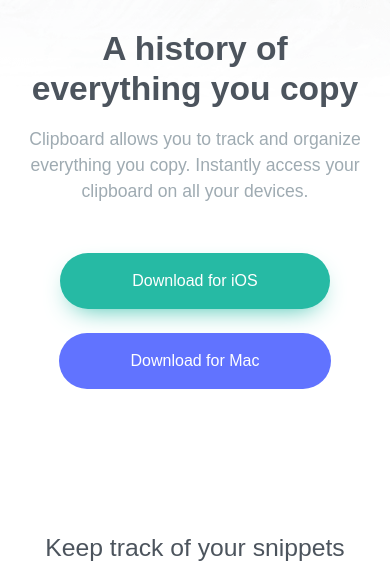
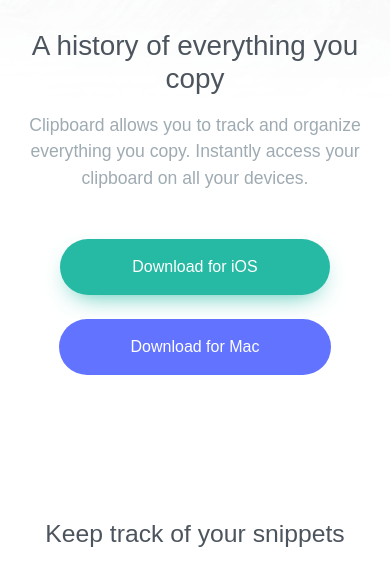
Before and after one commit to Samundra-github/Clipboard-Landing-Page, a plain HTML site: page Clipboard-Landing-Page/index.html in a window 390 px wide. Shown: the part 272-842 px from the top of the page. Drawn offline with nearby package versions, Linux system fonts and the light colour scheme; some packages are replaced by stand-ins of ours; a script that the page names is missing; a web font is replaced by a local one.

Commit message:
Add files via upload

```diff
--- a/Clipboard-Landing-Page/index.html
+++ b/Clipboard-Landing-Page/index.html
@@ -11,7 +11,7 @@
     </head>
     <body>
         <!--Header Section-->
-        <header class="header">
+        <header class="header container">
             <div class="header-content">
                 <div class="header-logo">
                     <img src="./images/logo.svg" alt="Clipboard-Landing-Page">
--- a/Clipboard-Landing-Page/sass/_mixin.scss
+++ b/Clipboard-Landing-Page/sass/_mixin.scss
@@ -5,14 +5,12 @@
     padding-top: 4rem;
 }
 
-@mixin text ($color, $weight, $size) {
-    color: $color !important;
-    font-family: 'Bai Jamjuree', sans-serif;
-    font-weight: $weight !important;
-    font-size: $size !important;
-    padding: 0 1rem !important;
+@mixin paragraph {
+    margin-top: 1rem;
+    margin-bottom: 3rem;
+    text-align: center;
+    max-width: 41rem;
 }
-
 
 @mixin button ($color) {
     background: $color;
@@ -21,5 +19,5 @@
     color: $buttonTextColor;
     padding: 0.9rem 2.5rem;
     font-family: 'Bai Jamjuree', sans-serif;
-    font-weight: 400
+    font-weight: 400;
 }
--- a/Clipboard-Landing-Page/sass/main.scss
+++ b/Clipboard-Landing-Page/sass/main.scss
@@ -27,14 +27,12 @@ h1 {
 h2 {
   font-size: 1.8rem;
 }
-p {
-  padding: 0 1rem;
-}
+
 p {
     color: $grayishBlue;
     font-family: 'Bai Jamjuree', sans-serif;
     font-weight: 400;
-    font-size: 1.1rem;;
+    font-size: 1.1rem;
 }
 
 .buttons {
@@ -67,6 +65,7 @@ p {
     background-image: url('../images/bg-header-desktop.png');
     background-repeat: no-repeat;
     background-size: 100%;
+    overflow: clip;
 
     .header-content {
         @include content;
@@ -242,7 +241,8 @@ p {
 
     .footer-social {
         padding-top: 4.5rem;
-        padding-left: 12rem;
+        padding-left: 8rem;
+        overflow: hidden;
     }
 
     .svg {
@@ -355,7 +355,7 @@ p {
       width: 100px !important;
     }
     .ml-4 {
-      margin-left: 0 !important;
+      margin-left: 0rem !important;
     }
     .p3 {
       padding: 1rem !important;
@@ -391,6 +391,9 @@ p {
     background-image: url('../images/bg-header-mobile.png');
     background-repeat: cover;
     background-size: 100%;
+    p {
+      padding: 0rem 1rem;
+    }
   }
   .buttons {
     flex-direction: column;
@@ -414,7 +417,6 @@ p {
       margin-right: auto;
     }
     .p3 {
-
       padding: 2rem !important;
     }
   }
@@ -422,8 +424,6 @@ p {
     padding: 2.375rem 5.313rem;
     .row {
       display: grid !important;
-      margin-left: calc(-1 * var(--bs-gutter-x)) !important;
-
     }
     .footer-logo {
         display: block;
@@ -434,7 +434,7 @@ p {
     }
 
     .p-3 {
-      padding: 0 !important;
+      padding: 0rem !important;
     }
     .col {
       display: flex !important;
@@ -454,9 +454,6 @@ p {
     .footer-social {
       padding-bottom: 1rem;
       padding-top: 1rem !important;
-
-
     }
-
   }
 }
```
Also changed, not shown: Clipboard-Landing-Page/sass/main.css, 1 other file.
